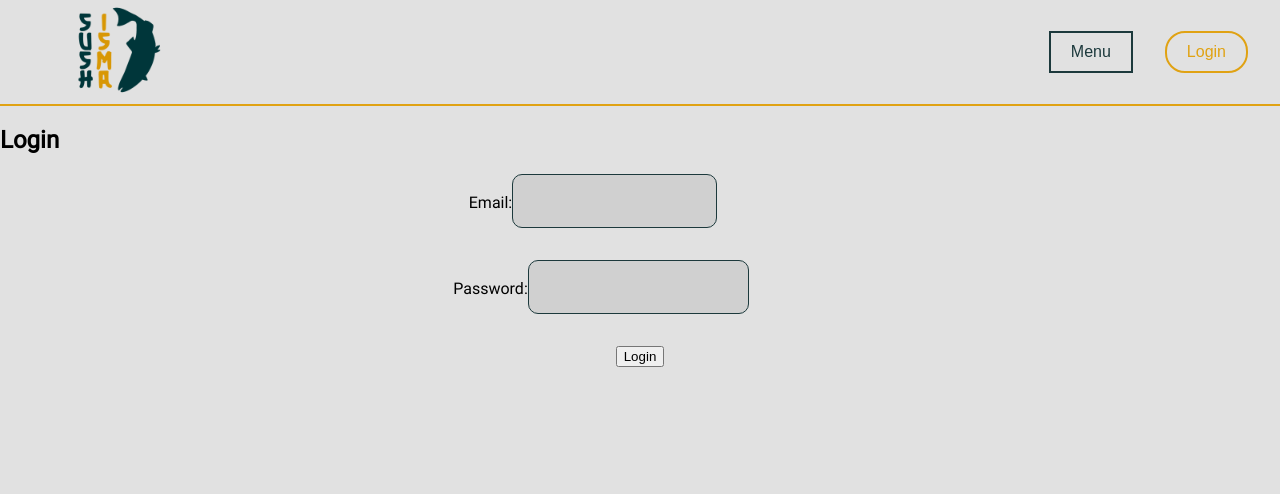
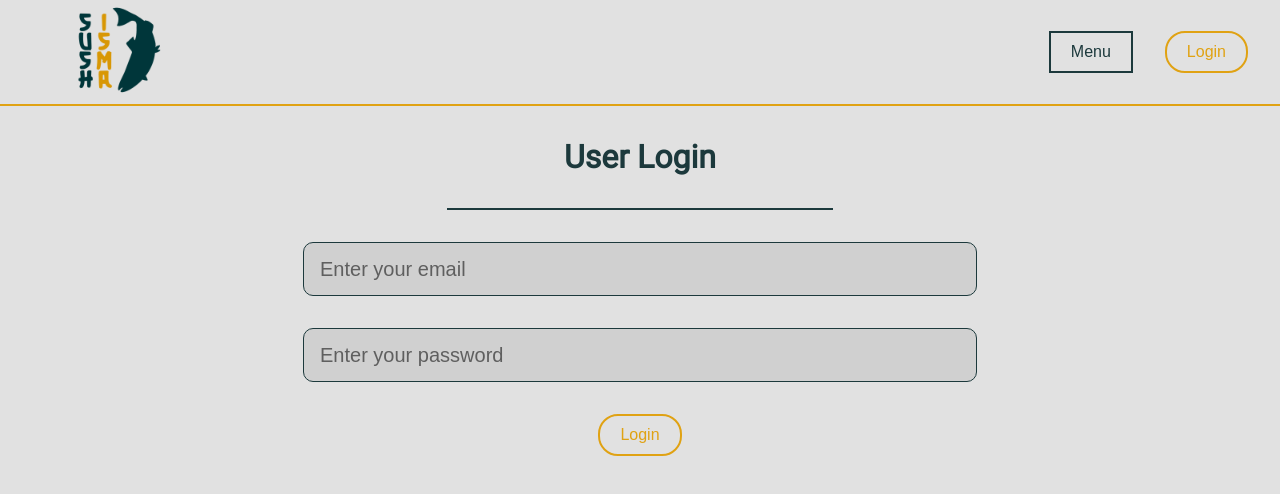
Before and after one commit to amsiceza/TBridge-Sushisma, a React (Vite) app: page /login in a window 1280 px wide. Shown: the top 494 px of the page. Built offline with nearby package versions, Linux system fonts and the light colour scheme; no server answers.

Commit message:
Sticky navbar fixed

```diff
--- a/src/Pages/Login/Login.jsx
+++ b/src/Pages/Login/Login.jsx
@@ -26,27 +26,30 @@ const navigate = useNavigate()
   return (
     <div>
       <Header />
-      <h2>Login</h2>
+      <div className="header-title">
+        <h1 className="title-addp">User Login </h1>
+        <hr />
+      </div>
+
       <form onSubmit={handleSubmit}>
-        <div>
-          <label>Email:</label>
           <input
             type="email"
             value={email}
             onChange={(e) => setEmail(e.target.value)}
+            placeholder="Enter your email"
             required
           />
-        </div>
-        <div>
-          <label>Password:</label>
+
+
           <input
             type="password"
             value={password}
             onChange={(e) => setPassword(e.target.value)}
+            placeholder="Enter your password"
             required
           />
-        </div>
-        <button type="submit">Login</button>
+
+        <button className="submit-add-procut" type="submit">Login</button>
       </form>
     </div>
   );
--- a/src/components/Header/Header.jsx
+++ b/src/components/Header/Header.jsx
@@ -25,7 +25,7 @@ function Header() {
 
 
   const handleWindowSizeChange = () => {
-    setIsMobile(window.innerWidth <= 1100);
+    setIsMobile(window.innerWidth <= 700);
   };
 
   const { token, logout, logoutMessage } = useContext(UserContext);
--- a/src/components/Header/Header.scss
+++ b/src/components/Header/Header.scss
@@ -65,7 +65,7 @@
 
 }
 
-@media (min-width: 769px) {
+@media (min-width: 700px) {
   .menu-toggle {
     display: none;
   }
--- a/src/components/Products/AddProducts/AddProducts.scss
+++ b/src/components/Products/AddProducts/AddProducts.scss
@@ -33,6 +33,7 @@
 .header-title hr{
     width: 30%;
     border: 1px solid $first-color;
+    margin-bottom: 2rem;
 }
 
 
```
